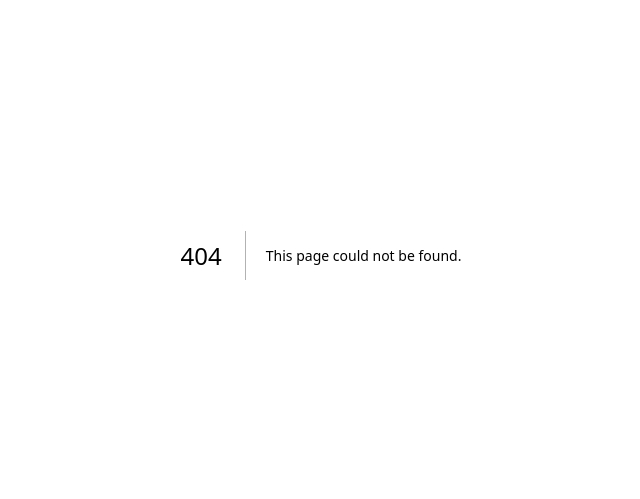
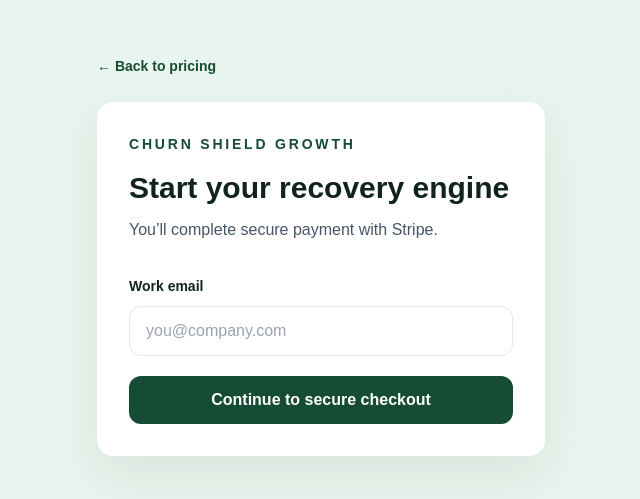
Before and after one commit to arifsakib01/churn-shield, a Next.js app: page /checkout in a window 1280 px wide. Before the commit this address had no page. Shown: the part 145-644 px from the top of the page, without its empty margins (319-959 px from the left). Built offline with nearby package versions, Linux system fonts and the light colour scheme.

Commit message:
Add files via upload

```diff
--- /dev/null
+++ b/app/checkout/checkout-form.tsx
@@ -0,0 +1,17 @@
+"use client";
+
+import { useState } from "react";
+
+export default function CheckoutForm({ plan }: { plan: string }) {
+  const [email, setEmail] = useState("");
+  const [error, setError] = useState("");
+  const [loading, setLoading] = useState(false);
+  async function submit(event: React.FormEvent) {
+    event.preventDefault(); setLoading(true); setError("");
+    const response = await fetch("/api/billing/checkout", { method: "POST", headers: { "Content-Type": "application/json" }, body: JSON.stringify({ email, plan }) });
+    const data = await response.json() as { url?: string; error?: string };
+    if (!response.ok || !data.url) { setError(data.error ?? "Unable to start checkout."); setLoading(false); return; }
+    window.location.assign(data.url);
+  }
+  return <form onSubmit={submit} className="mt-8"><label className="text-sm font-bold">Work email</label><input required type="email" value={email} onChange={(event) => setEmail(event.target.value)} className="mt-2 w-full rounded-xl border border-slate-200 px-4 py-3 outline-none focus:border-forest" placeholder="you@company.com" />{error && <p className="mt-3 text-sm text-red-600">{error}</p>}<button disabled={loading} className="mt-5 w-full rounded-xl bg-forest px-4 py-3 font-bold text-white disabled:opacity-50">{loading ? "Opening Stripe…" : "Continue to secure checkout"}</button></form>;
+}
--- /dev/null
+++ b/app/checkout/page.tsx
@@ -0,0 +1,8 @@
+import Link from "next/link";
+import CheckoutForm from "./checkout-form";
+
+export default async function CheckoutPage({ searchParams }: { searchParams: Promise<{ plan?: string }> }) {
+  const plan = (await searchParams).plan?.toLowerCase() ?? "growth";
+  const validPlan = ["starter", "growth", "scale"].includes(plan) ? plan : "growth";
+  return <main className="flex min-h-screen items-center justify-center bg-mint px-6 py-12"><div className="w-full max-w-md"><Link href="/pricing" className="text-sm font-bold text-forest">← Back to pricing</Link><div className="mt-6 rounded-2xl bg-white p-8 shadow-soft"><p className="text-sm font-bold uppercase tracking-[0.2em] text-forest">Churn Shield {validPlan}</p><h1 className="mt-4 text-3xl font-black">Start your recovery engine</h1><p className="mt-3 text-slate-600">You’ll complete secure payment with Stripe.</p><CheckoutForm plan={validPlan} /></div></div></main>;
+}
```
